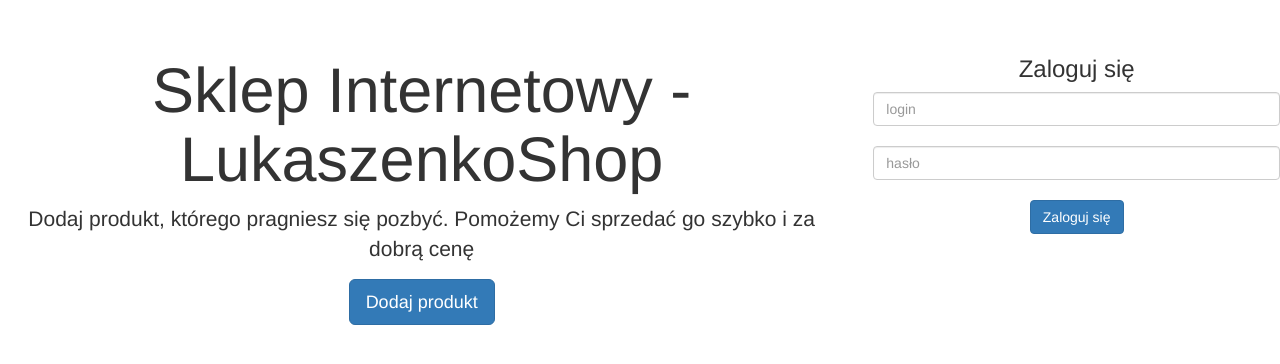
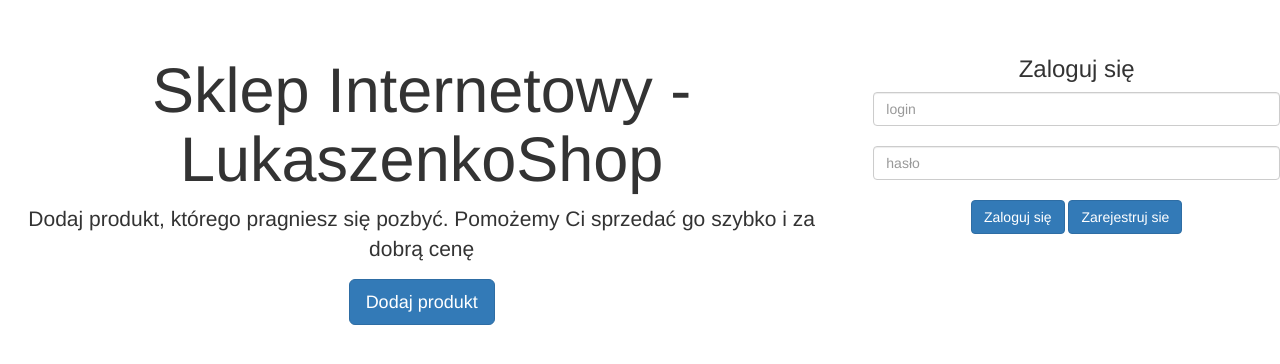
Before and after one commit to lukaszw1939/sklep-internetowy, a PHP site: page / in a window 1280 px wide. Shown: the part 197-561 px from the top of the page. Run offline with PHP 8.4, Linux system fonts and the light colour scheme.

Commit message:
Dodawanie przycisku rejestracji - na przyszłosć

```diff
--- a/index.php
+++ b/index.php
@@ -20,7 +20,8 @@
 				<form method="post" action="login.php">
 					<input type="text" name="login" placeholder="login" class="form-control"/> <br />
 					<input type="password" name="password" placeholder="hasło" class="form-control"/> <br />
-					<input type="submit" class="btn btn-primary" value="Zaloguj się" />
+					<input type="submit" class="btn btn-primary" value="Zaloguj się" name="login-script"/>
+					<input type="submit" class="btn btn-primary" value="Zarejestruj sie" name="register-script" />
 				</form>
                         </div>
 
```
